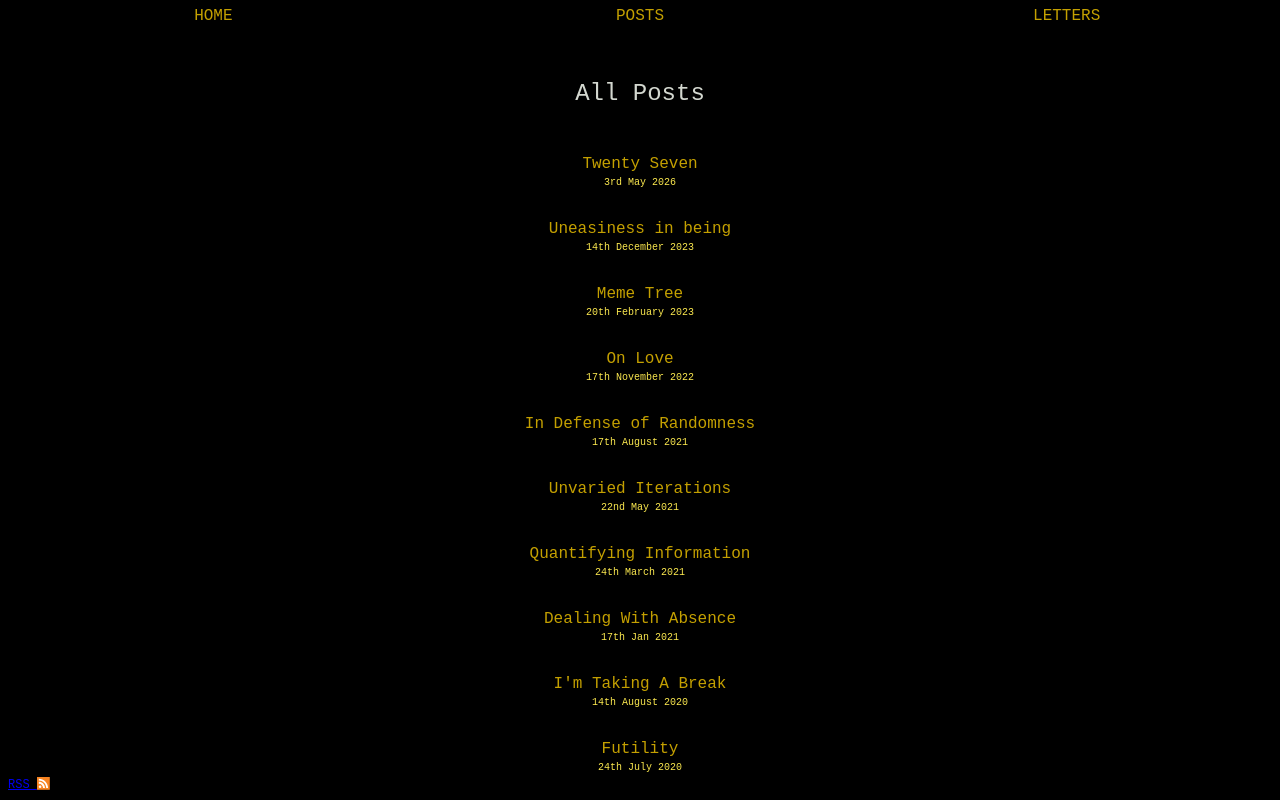
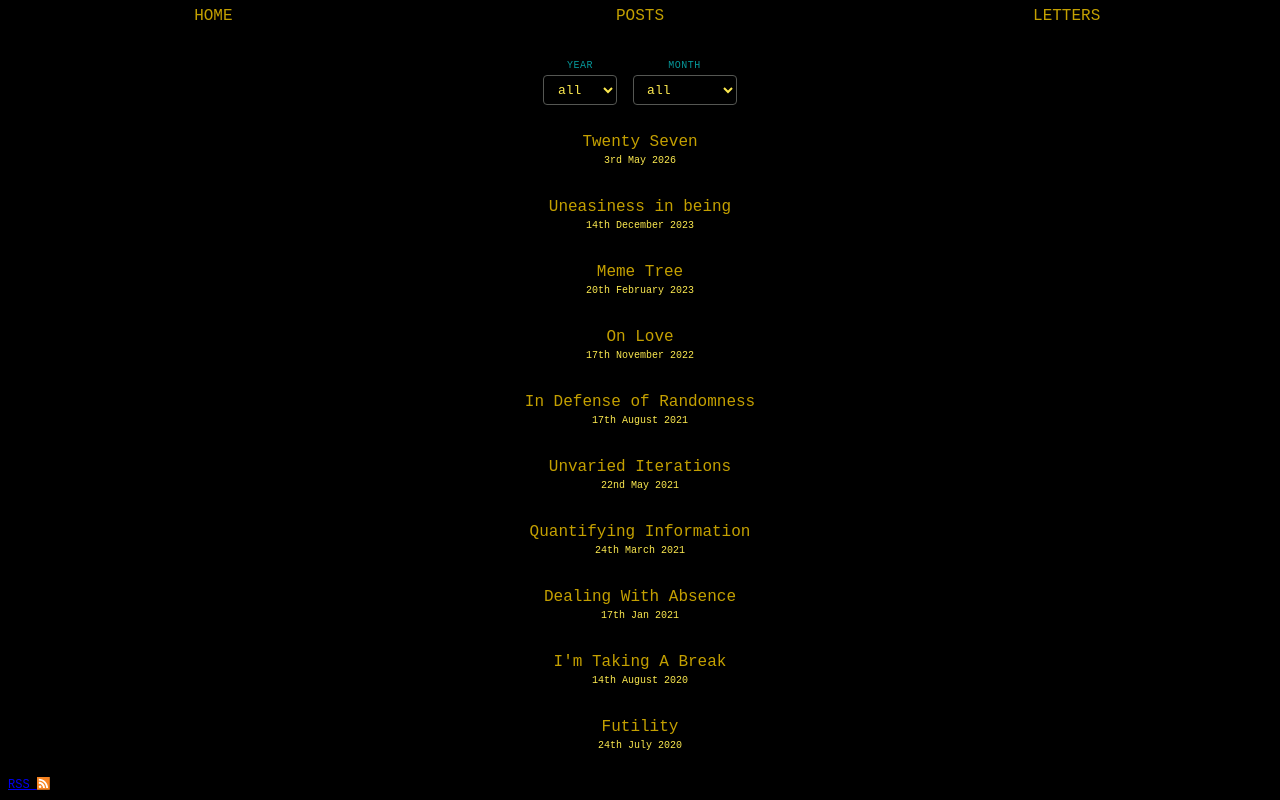
Before and after one commit to narengogi/nathsin-v2, a React (Create React App) app: page /blog in a window 1280 px wide. Built offline with nearby package versions, Linux system fonts and the light colour scheme.

Commit message:
add filtering by year

```diff
--- a/src/Components/Blog/Blog.tsx
+++ b/src/Components/Blog/Blog.tsx
@@ -1,25 +1,90 @@
-import React from 'react';
+import React, { useState } from 'react';
 import { Router, Route, Switch } from 'react-router';
 import '../Common/common.css';
+import './blog.css';
 import { createBrowserHistory } from 'history';
 import Template from './Template';
 import { allPosts } from './List';
 
-function listPosts() {
-  console.log('test');
+// Dates are always "day month year" e.g. '3rd May 2026', '17th Jan 2021'.
+function parseDate(date: string) {
+  const [, month, year] = date.split(' ');
+  return { month, year };
+}
+
+const posts = allPosts.map((item: any) => ({ ...item, ...parseDate(item.date) }));
+
+const years = Array.from(new Set<string>(posts.map((p: any) => p.year))).sort().reverse();
+const months = Array.from(new Set<string>(posts.map((p: any) => p.month)));
+
+function PostList() {
+  const [year, setYear] = useState('all');
+  const [month, setMonth] = useState('all');
+
+  const results = posts.filter((post: any) => {
+    if (year !== 'all' && post.year !== year) return false;
+    if (month !== 'all' && post.month !== month) return false;
+    return true;
+  });
+
   return (
+    <div className='blog-list'>
+      <div className='blog-filters'>
+        <label className='blog-field'>
+          <span className='blog-field-label'>year</span>
+          <select
+            className='blog-select'
+            value={year}
+            onChange={(e) => {
+              setYear(e.target.value);
+              setMonth('all');
+            }}
+          >
+            <option value='all'>all</option>
+            {years.map((item: string) => (
+              <option key={item} value={item}>
+                {item}
+              </option>
+            ))}
+          </select>
+        </label>
+        <label className='blog-field'>
+          <span className='blog-field-label'>month</span>
+          <select className='blog-select' value={month} onChange={(e) => setMonth(e.target.value)}>
+            <option value='all'>all</option>
+            {months.map((item: string) => (
+              <option key={item} value={item}>
+                {item}
+              </option>
+            ))}
+          </select>
+        </label>
+        {(year !== 'all' || month !== 'all') && (
+          <button
+            type='button'
+            className='blog-clear'
+            onClick={() => {
+              setYear('all');
+              setMonth('all');
+            }}
+          >
+            clear
+          </button>
+        )}
+      </div>
       <div>
-      <div className='pageTitle' style={{ fontSize: '24px', color: 'var(--white)', padding: '2rem 0' }}>All Posts</div>
-      {allPosts.map((item) => (
-        <div style={{ padding: '1rem' }}>
+        {results.map((item: any) => (
+          <div className='blog-post' key={item.href}>
             <div>
               <a className='href' href={`/blog${item.href}`}>
                 {item.title}
               </a>
             </div>
-          <div style={{ fontSize: '10px', paddingTop: '0.25rem' }}>{item.date}</div>
+            <div className='blog-date'>{item.date}</div>
           </div>
         ))}
+        {results.length === 0 && <div className='blog-empty'>no posts matched</div>}
+      </div>
     </div>
   );
 }
@@ -31,13 +96,15 @@ function Blog() {
     <div className='blog'>
       <Router history={history}>
         <Switch>
-          {allPosts.map((item) => (
+          {allPosts.map((item: any) => (
             <Route path={`/blog${item.href}`}>
               <Template title={item.title} content={item.content} />
             </Route>
           ))}
           <Route path='/blog'>
-            <div className='centeredContainer'>{listPosts()}</div>
+            <div className='centeredContainer'>
+              <PostList />
+            </div>
           </Route>
         </Switch>
       </Router>{' '}
--- /dev/null
+++ b/src/Components/Blog/blog.css
@@ -0,0 +1,76 @@
+.blog-list {
+  width: 100%;
+  max-width: 480px;
+  margin: 0 auto;
+}
+
+.blog-filters {
+  display: flex;
+  flex-wrap: wrap;
+  align-items: flex-end;
+  justify-content: center;
+  gap: 1rem;
+  padding: 0.75rem 0;
+}
+
+.blog-field {
+  display: flex;
+  flex-direction: column;
+  align-items: center;
+  gap: 0.25rem;
+}
+
+.blog-field-label {
+  font-size: 10px;
+  color: var(--cyan);
+  text-transform: uppercase;
+  letter-spacing: 0.05em;
+}
+
+.blog-select {
+  padding: 0.35rem 0.6rem;
+  background-color: var(--black);
+  border: 1px solid var(--brightBlack);
+  border-radius: 4px;
+  color: var(--brightYellow);
+  font-size: 13px;
+  font-family: inherit;
+  color-scheme: dark;
+  cursor: pointer;
+}
+
+.blog-select:focus {
+  outline: none;
+  border-color: var(--yellow);
+}
+
+.blog-clear {
+  padding: 0.35rem 0.75rem;
+  background-color: transparent;
+  border: 1px solid var(--brightBlack);
+  border-radius: 4px;
+  color: var(--white);
+  font-size: 12px;
+  font-family: inherit;
+  cursor: pointer;
+}
+
+.blog-clear:hover {
+  border-color: var(--red);
+  color: var(--brightRed);
+}
+
+.blog-post {
+  padding: 1rem 0;
+}
+
+.blog-date {
+  font-size: 10px;
+  padding-top: 0.25rem;
+}
+
+.blog-empty {
+  padding: 1rem 0;
+  font-size: 12px;
+  color: var(--white);
+}
```
Lines whose indentation alone changed are shown as unchanged.
